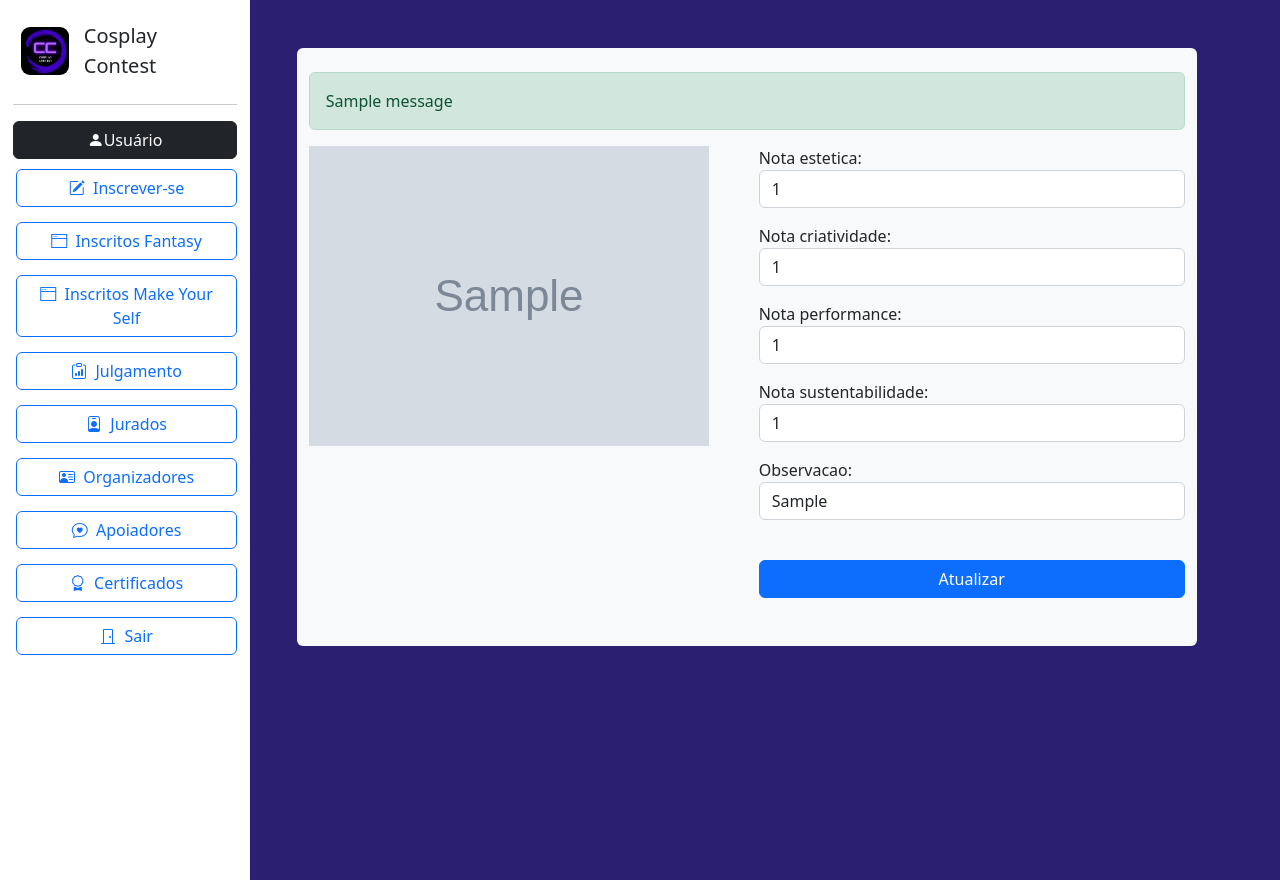
After one commit to ElielCesar/Cosplay-Contest, a Django app: page /home/julgamento_makeyourself/1/ in a window 1280 px wide. The commit adds this page. Run offline with Django 4.2, Linux system fonts and the light colour scheme; a user stored in the database is signed in; tables that the repository leaves empty hold one stand-in row (values such as "Sample post"); grey boxes marked "Sample" are stand-in pictures; one stand-in notice (Sample message) is shown.

Commit message:
update
adicionando model, model form e CBV para a categora Make Your Self

```diff
--- a/central/admin.py
+++ b/central/admin.py
@@ -24,6 +24,10 @@ class Apoiadores_Admin(admin.ModelAdmin):
 class Julgamento_Fantasy_Admin(admin.ModelAdmin):
      list_display = ('id', 'jurado', 'participante_fantasy', 'nota_estetica', 'nota_criatividade', 'nota_performance', 'nota_sustentabilidade', 'observacao')
 
+class Julgamento_Makeyourself_Admin(admin.ModelAdmin):
+     list_display = ('id', 'jurado', 'participante_makeyourself', 'nota_estetica', 'nota_criatividade', 'nota_performance', 'nota_sustentabilidade', 'observacao')
+
+
 # register
 admin.site.register(Fantasy, Fantasy_Admin)
 admin.site.register(MakeYourSelf, Makeyourself_Admin)
@@ -31,3 +35,4 @@ admin.site.register(Jurado, Jurado_Admin)
 admin.site.register(Apoiadores, Apoiadores_Admin)
 admin.site.register(Organizadores, Organizadores_Admin)
 admin.site.register(Julgamento, Julgamento_Fantasy_Admin)
+admin.site.register(Julgamento_MakeYourSelf, Julgamento_Makeyourself_Admin)
--- a/central/forms.py
+++ b/central/forms.py
@@ -75,3 +75,15 @@ class Julgamento_Fantasy_ModelForm(forms.ModelForm):
             'nota_sustentabilidade':forms.NumberInput(attrs={'class':'form-control'}),
             'observacao':forms.TextInput(attrs={'class':'form-control'}),
         }
+
+class Julgamento_Makeyourself_ModelForm(forms.ModelForm):
+    class Meta:
+        model = Julgamento_MakeYourSelf
+        fields = ['nota_estetica', 'nota_criatividade', 'nota_performance', 'nota_sustentabilidade', 'observacao']
+        widgets = {
+            'nota_estetica':forms.NumberInput(attrs={'class':'form-control'}),
+            'nota_criatividade':forms.NumberInput(attrs={'class':'form-control'}),
+            'nota_performance':forms.NumberInput(attrs={'class':'form-control'}),
+            'nota_sustentabilidade':forms.NumberInput(attrs={'class':'form-control'}),
+            'observacao':forms.TextInput(attrs={'class':'form-control'}),
+        }
--- a/central/models.py
+++ b/central/models.py
@@ -61,3 +61,17 @@ class Julgamento(models.Model):
     @property
     def nota_final(self):
         return self.nota_estetica, self.nota_criatidade, self.nota_performance + self.nota_sustentabilidade
+
+
+class Julgamento_MakeYourSelf(models.Model):
+    participante_makeyourself = models.ForeignKey(MakeYourSelf, on_delete=models.CASCADE, blank=True, null=True, related_name='julgamentos_makeyourself')
+    jurado = models.ForeignKey(User, on_delete=models.CASCADE, blank=False, null=False, related_name='julgamentos_makeyourself')
+    nota_estetica = models.IntegerField(validators = [MaxValueValidator(10), MinValueValidator(1)])
+    nota_criatividade = models.IntegerField(validators = [MaxValueValidator(10), MinValueValidator(1)])
+    nota_performance = models.IntegerField(validators = [MaxValueValidator(10), MinValueValidator(1)])
+    nota_sustentabilidade = models.IntegerField(validators = [MaxValueValidator(10), MinValueValidator(1)])
+    observacao = models.CharField(max_length=500, blank=True, null=True)
+
+    @property
+    def nota_final(self):
+        return self.nota_estetica, self.nota_criatidade, self.nota_performance + self.nota_sustentabilidade
--- /dev/null
+++ b/central/templates/avaliar_makeyourself_form.html
@@ -0,0 +1,31 @@
+{% extends 'base.html' %}
+
+{% block main %}
+<div class="container-fluid mt-5 py-4 bg-light rounded" style="width: 900px;">
+    {% if messages %}
+        {% for message in messages  %}
+            <div class="alert {{message.tags}}" role="alert">{{message}}</div>
+        {% endfor %}
+    {% endif %}
+    <div class="row">
+        <div class="col">
+            <img src="{{ inscrito.imagem_principal.url }}" class="img-fluid">
+        </div>
+        <div class="col">
+            <!-- Personalizar para avaliar um usuario -->
+            <form method="post" enctype="multipart/form-data">
+                {% csrf_token %}
+                {{form.as_p}}
+                <button class="btn btn-primary my-4 w-100">
+                    {% if form.instance.pk %}
+                        Atualizar
+                    {% else %}
+                        Salvar
+                    {% endif %}
+                </button>
+            </form>
+        </div>
+    </div>
+</div>
+
+{% endblock %}
--- a/central/urls.py
+++ b/central/urls.py
@@ -21,7 +21,7 @@ urlpatterns = [
     # urls para Julgamento
     path('julgamento/', JulgamentoView.as_view(), name='julgamento'),
     path('julgamento_fantasy/<int:inscrito_id>/', JulgamentoFantasyView.as_view(), name='julgamento_fantasy'),
-    #path('julgamento_makeyourself/', julgamento_makeyourself, name='julgamento_makeyourself'),
+    path('julgamento_makeyourself/<int:inscrito_id>/', JulgamentoMakeYourSelfView.as_view(), name='julgamento_makeyourself'),
 
     # urls para CBVs Jurados
     path('criar_jurado/', JuradosCreateView.as_view(), name='criar_jurado'),
--- a/central/views.py
+++ b/central/views.py
@@ -1,6 +1,8 @@
 from typing import Any
 from django.contrib.auth.decorators import login_required
 from django.db.models.query import QuerySet
+from django.forms import BaseModelForm
+from django.http import HttpResponse
 from .forms import *
 from .models import *
 from django.shortcuts import render
@@ -241,7 +243,7 @@ class DeletarMakeYourSelfView(LoginRequiredMixin, DeleteView):
         return context
 
 
-""" Classe de CRUD para Julgamento na categoria Fantasy"""
+""" Classe Create e Update para Julgamento na categoria Fantasy"""
 class JulgamentoFantasyView(LoginRequiredMixin,CreateView):
     model = Julgamento
     form_class = Julgamento_Fantasy_ModelForm
@@ -274,3 +276,38 @@ class JulgamentoFantasyView(LoginRequiredMixin,CreateView):
         form.save()
         messages.success(self.request, 'Sua avaliacão foi salva com sucesso!')
         return redirect('/home/inscritos_fantasy/')
+
+
+""" Classe Create e Update para Julgamento na categoria Makeyourself"""
+class JulgamentoMakeYourSelfView(LoginRequiredMixin, CreateView):
+    model = Julgamento_MakeYourSelf
+    form_class = Julgamento_Makeyourself_ModelForm
+    template_name = 'avaliar_makeyourself_form.html'
+
+    # passar objetos via contexto
+    def get_context_data(self, **kwargs):
+        context =  super().get_context_data(**kwargs)
+        id_inscrito = self.kwargs.get('inscrito_id') # vem da urls
+        context['inscrito'] = get_object_or_404(MakeYourSelf, pk=id_inscrito)
+
+        avaliacao_existente = Julgamento_MakeYourSelf.objects.filter(participante_makeyourself=id_inscrito, jurado=self.request.user).first()
+
+        if avaliacao_existente:
+            context['form'] = self.form_class(instance=avaliacao_existente)
+        return context
+
+    def form_valid(self, form):
+        id_inscrito = self.kwargs.get('inscrito_id')
+
+        avaliacao_existente = Julgamento_MakeYourSelf.objects.filter(participante_makeyourself=id_inscrito, jurado=self.request.user).first()
+
+        if avaliacao_existente:
+            form = self.form_class(self.request.POST, instance=avaliacao_existente)
+
+        else:
+            form.instance.jurado = self.request.user
+            form.instance.participante_makeyourself = get_object_or_404(MakeYourSelf, pk=id_inscrito)
+
+        form.save()
+        messages.success(self.request, 'Avaliacão salva com sucesso!')
+        return redirect ('/home/inscritos_makeyourself/')
```
Also changed, not shown: central/templates/inscritos_makeyourself.html (+26 -6 lines), central/migrations/0008_julgamento_makeyourself.py (added).
